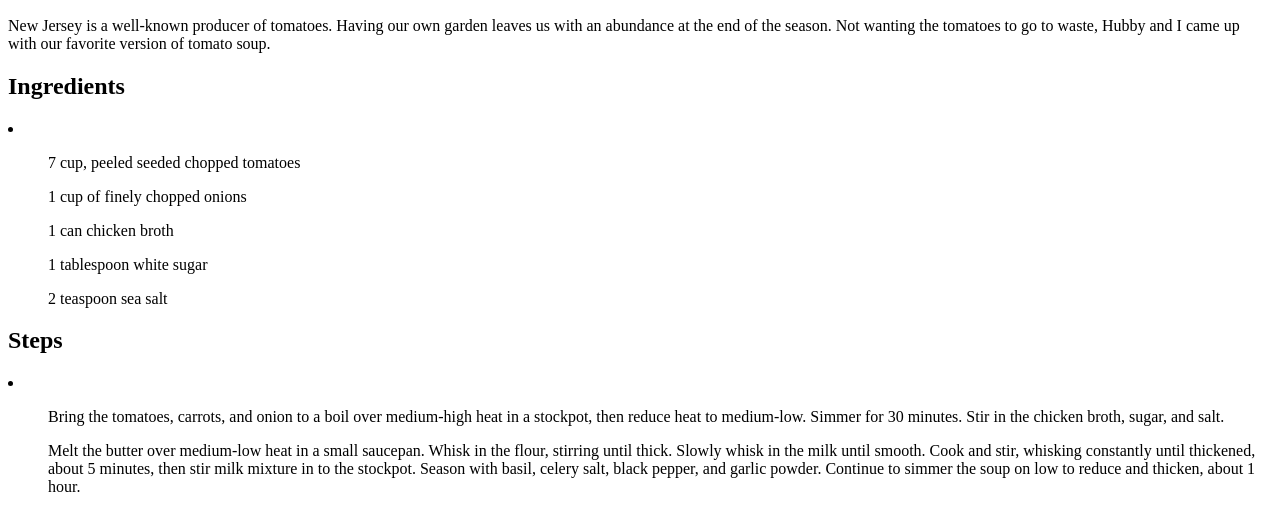
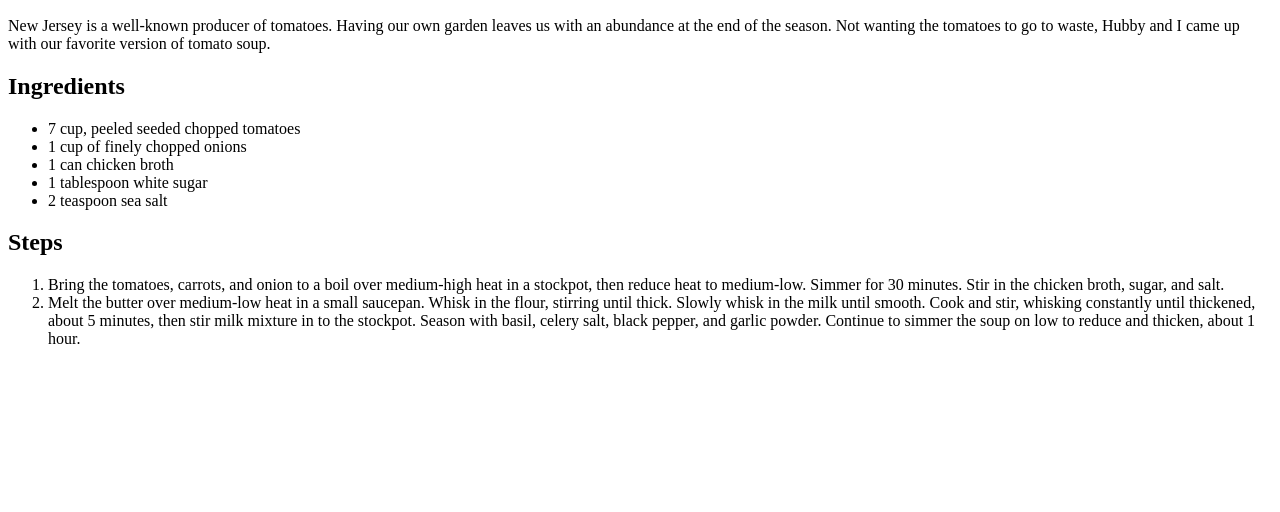
Before and after one commit to 1amplant/odin_recipes, a plain HTML site: page recipes/tomato_soup.html in a window 1280 px wide. Shown: the part 434-946 px from the top of the page. After the commit the page ends 800 px from the top, so only its background shows below. Drawn offline with Linux system fonts and the light colour scheme.

Commit message:
fix error with the list format in tomato_soup.html

```diff
--- a/recipes/tomato_soup.html
+++ b/recipes/tomato_soup.html
@@ -16,23 +16,23 @@
 
     <p>
         <h2>Ingredients</h2>
-        <li>
-            <ul>7 cup, peeled seeded chopped tomatoes</ul>
-            <ul>1 cup of finely chopped onions</ul>
-            <ul>1 can chicken broth</ul>
-            <ul>1 tablespoon white sugar</ul>
-            <ul>2 teaspoon sea salt</ul>
-        </li>
+        <ul>
+            <li>7 cup, peeled seeded chopped tomatoes</li>
+            <li>1 cup of finely chopped onions</li>
+            <li>1 can chicken broth</li>
+            <li>1 tablespoon white sugar</li>
+            <li>2 teaspoon sea salt</li>
+        </ul>
     </p>
 
     <p>
         <h2>Steps</h2>
-        <li>
-            <ol>Bring the tomatoes, carrots, and onion to a boil over medium-high heat in a stockpot, then reduce heat to medium-low. Simmer for 30 minutes. Stir in the chicken broth, sugar, and salt.</ol>
-            <ol>Melt the butter over medium-low heat in a small saucepan. Whisk in the flour, stirring until thick. Slowly whisk in the milk until smooth. Cook and stir, whisking constantly until thickened, about 5 minutes, then stir milk mixture in to the stockpot. Season with basil, celery salt, black pepper, and garlic powder. Continue to simmer the soup on low to reduce and thicken, about 1 hour.</ol>
-        </li>
+        <ol>
+            <li>Bring the tomatoes, carrots, and onion to a boil over medium-high heat in a stockpot, then reduce heat to medium-low. Simmer for 30 minutes. Stir in the chicken broth, sugar, and salt.</li>
+            <li>Melt the butter over medium-low heat in a small saucepan. Whisk in the flour, stirring until thick. Slowly whisk in the milk until smooth. Cook and stir, whisking constantly until thickened, about 5 minutes, then stir milk mixture in to the stockpot. Season with basil, celery salt, black pepper, and garlic powder. Continue to simmer the soup on low to reduce and thicken, about 1 hour.</li>
+        </ol>
     </p>
 
-    <p></p>
+
 </body>
 </html>
```
